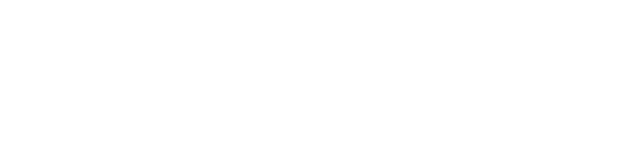
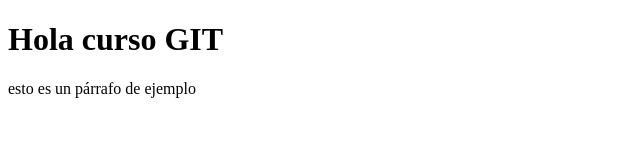
Before and after one commit to Angelo1970/segundoRepositorio, a plain HTML site: page index.html in a window 1280 px wide. Shown: the whole page, without its empty margins (0-640 px from the left). Drawn offline with Linux system fonts and the light colour scheme.

Commit message:
Agregado título y párrafo

```diff
--- a/index.html
+++ b/index.html
@@ -4,6 +4,8 @@
 <meta charset="utf-8">
 <tittle> </tittle>
 
+<h1>Hola curso GIT</h1>
 
+<p>esto es un p&aacute;rrafo de ejemplo</p>
 </head>
 </html>
```
